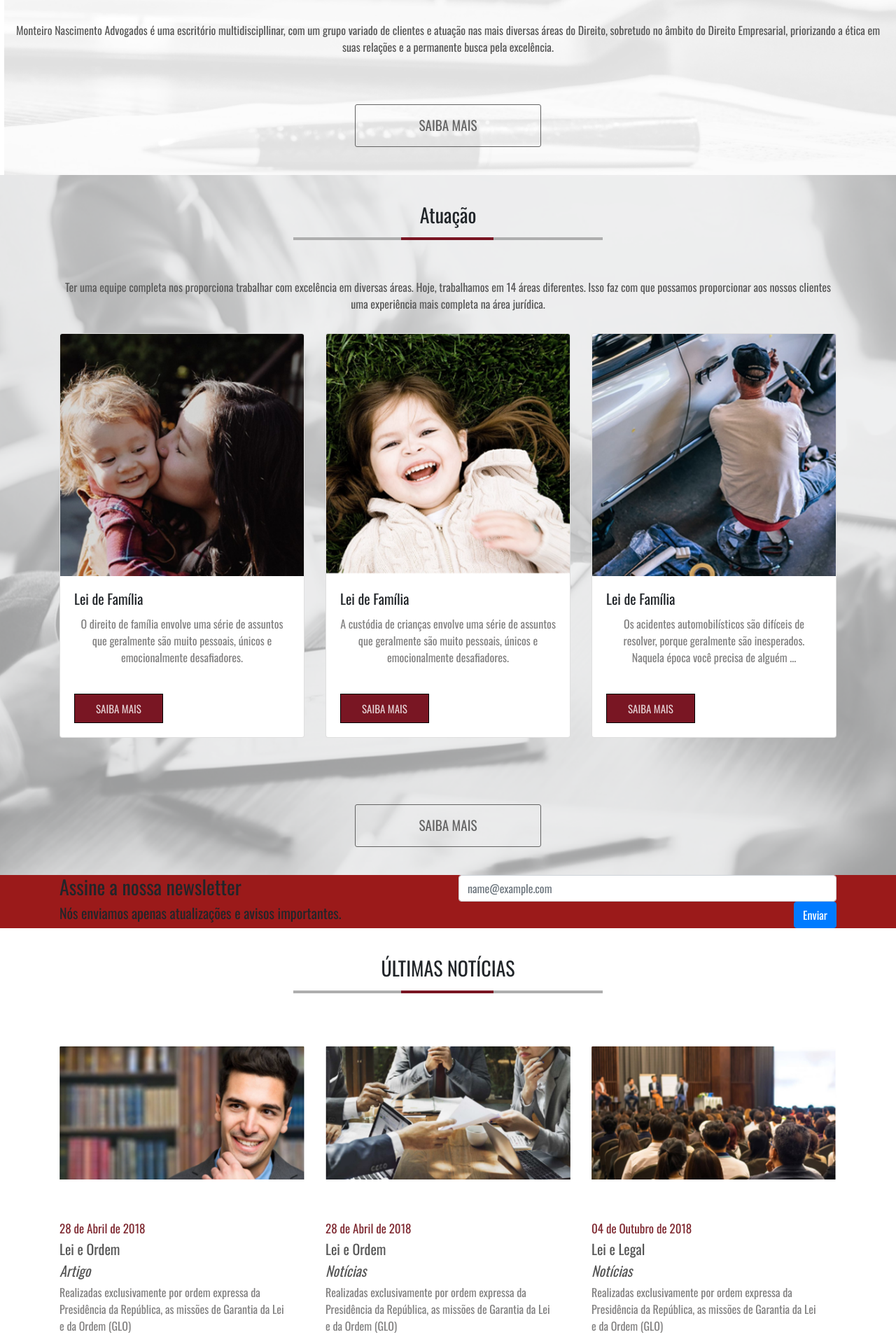
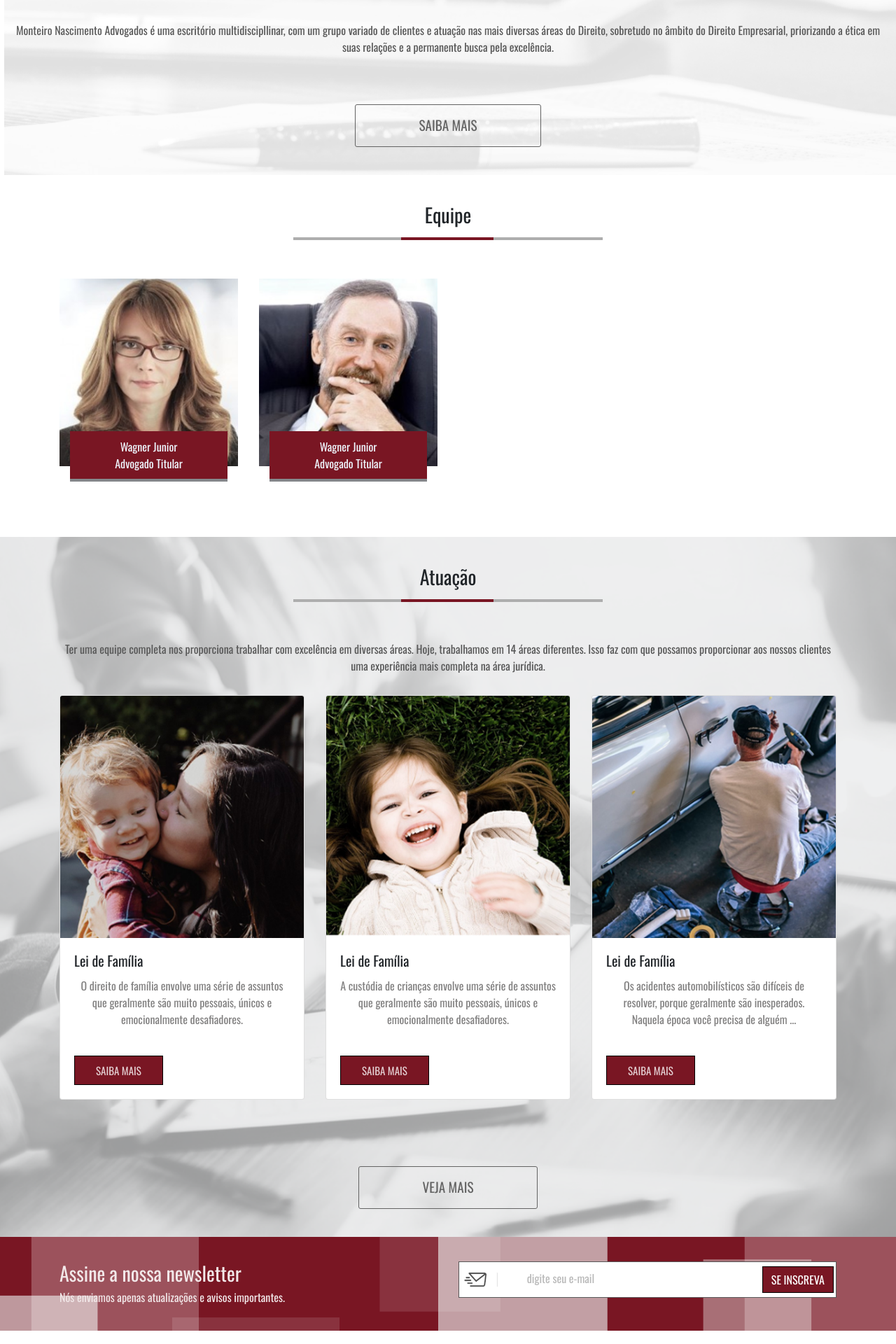
Before and after one commit to wagnerjuniorma9/mmns, a Django app: page / in a window 1280 px wide. Shown: the part 756-2676 px from the top of the page at 70% size. Run offline with Django 3.2, Linux system fonts and the light colour scheme; some libraries are stand-ins or nearby versions.

Commit message:
add equipe footer index quase pronta

```diff
--- a/app/app/static/css/style.css
+++ b/app/app/static/css/style.css
@@ -225,6 +225,59 @@ body {
 
 /*  */
 
+/* newsletter */
+.news-pai{
+    background-color: #ffffffff;
+    border: solid 1px #585858;
+    padding: 6px 3px 6px 3px;
+}
+.news{
+    display: inline-block;
+    /* min-height: 43px; */
+}
+.news-btn{
+    background-color: #791623;
+    color: #ffffffff;
+    border: solid 1px #585858;
+    /* border-radius: 3px; */
+    padding: 8px;
+    padding-left: 15px;
+    padding-right: 15px;
+}
+.news.first{
+    color: #585858;
+    font-size: 27px;
+    margin-left: 15px;
+}
+.news.first span{
+    margin-left: 12px;
+    margin-right: 12px;
+}
+.news.second{
+    /* width: 70%; */
+}
+.bg-newsletter{
+    background-image: url(../img/bg_newsletter.png);
+    background-repeat: no-repeat;
+    background-size: cover;
+    padding-top: 35px;
+    padding-bottom: 30px;
+    color: #f2e8e9;
+}
+
+.btn.btn-nws{
+    background-color: #791623;
+    border-color: #000000;
+    color: white;
+    border-radius: 0px;
+}
+.btn.btn-nws:hover{
+    background-color: #61101b;
+    border-color: #000000;
+    color: white;
+}
+/* Fim newsletter */
+
 /* Box */
 
 .box-header {
@@ -277,3 +330,14 @@ body {
     border-color: #791623;
     width: 30%;
 }
+
+
+/* Fotter */
+.footer{
+    background-color: #bdc1c6;
+    color: white;
+    padding-top: 20px;
+    padding-bottom: 15px;
+    padding: 20px;
+}
+/* fim footer */
--- a/app/app/static/js/main.js
+++ b/app/app/static/js/main.js
@@ -1,3 +1,5 @@
+
+const PLACE_HOLDER_NEWSLETTER = "digite seu e-mail"
 
 $(document).ready(function () {
 
@@ -6,4 +8,24 @@ $(document).ready(function () {
         console.log(this.getAttribute('data-btn'))
     })
 
+    // FORM NEWSLETTER paceholder manual
+    $("#newsletterform").keypress(function () {
+
+        let value = this.innerHTML.trim()
+
+        if (value == PLACE_HOLDER_NEWSLETTER) {
+            this.innerHTML = ""
+        }
+
+    })
+    $("#newsletterform").blur(function () {
+
+        let value = this.innerHTML.trim()
+
+        if (value == "") {
+            this.innerHTML = PLACE_HOLDER_NEWSLETTER
+        }
+
+    })
+
 });
--- /dev/null
+++ b/app/app/templates/component/equipe.component.html
@@ -0,0 +1,107 @@
+{% load static %}
+
+
+<div class="row">
+
+    <div class="col-md-3 eq-main">
+        <div class="eq-header">
+            <img width="100%" class="eq" src="{% static 'img/equipe_foto2.png' %}" alt="">
+        </div>
+        <div class="eq-box">
+            <div class="eq-box-princ">
+                <p>Wagner Junior</p>
+                <p>Advogado Titular</p>
+            </div>
+        </div>
+        <div class="eq-footer text-center">
+            <i class="fa fa-facebook" aria-hidden="true"></i>
+            <i class="fa fa-google-plus" aria-hidden="true"></i>
+            <i class="fa fa-twitter" aria-hidden="true"></i>
+            <p>
+                <i class="fa fa-envelope" aria-hidden="true"></i> Envie um E-mail
+            </p>
+        </div>
+    </div>
+
+    <div class="col-md-3 eq-main">
+        <div class="eq-header">
+            <img width="100%" class="eq" src="{% static 'img/equipe_foto3.png' %}" alt="">
+        </div>
+        <div class="eq-box">
+            <div class="eq-box-princ">
+                <p>Wagner Junior</p>
+                <p>Advogado Titular</p>
+            </div>
+        </div>
+        <div class="eq-footer text-center">
+            <i class="fa fa-facebook" aria-hidden="true"></i>
+            <i class="fa fa-google-plus" aria-hidden="true"></i>
+            <i class="fa fa-twitter" aria-hidden="true"></i>
+            <p>
+                <i class="fa fa-envelope" aria-hidden="true"></i> Envie um E-mail
+            </p>
+        </div>
+    </div>
+
+    <br>
+    <br><br><br>
+
+</div>
+
+<style>
+    .eq-main:hover{
+        margin-top: -20px;
+    }
+    .eq-main:hover .eq-footer {
+        /* display: block; */
+        visibility: visible;
+    }
+    .eq-main:hover .eq-box-princ {
+        background-color: #84878b;
+        border-bottom: solid 4px #791623;
+    }
+
+    .eq-footer {
+        /* display: none; */
+        visibility: hidden;
+    }
+
+    .eq-footer i {
+        cursor: pointer;
+        margin-right: 17px;
+        color: #96968c;
+        /* text-align: center; */
+        font-size: 110%;
+    }
+
+    .eq-footer i:hover {
+        color: #696961;
+    }
+
+    .eq-footer p {
+        color: #96968c;
+    }
+
+    .eq-header {
+        margin-bottom: -65px;
+    }
+
+    .eq-box {
+        text-align: center;
+        padding: 15px;
+        /* background-color: brown; */
+        color: aliceblue;
+        /* border: solid 1px black; */
+    }
+
+    .eq-box p {
+        margin-bottom: 0px;
+    }
+
+    .eq-box-princ {
+        background-color: #791623;
+        border-bottom: solid 4px #84878b;
+        padding: 10px;
+        position: relative;
+    }
+</style>
--- a/app/app/templates/component/newsletter.component.html
+++ b/app/app/templates/component/newsletter.component.html
@@ -1,17 +1,48 @@
-<div class="container-fluid" style="background-color: rgb(155, 26, 26);">
+{% load static %}
+
+<div class="container-fluid bg-newsletter" style="background-color: rgb(155, 26, 26);">
     <div class="container">
         <div class="row">
             <div class="col-md-6">
                 <div class="">
                     <h3>Assine a nossa newsletter</h3>
-                    <h5>Nós enviamos apenas atualizações e avisos importantes.</h5>
+                    <h5 style="font-size: 16px;">Nós enviamos apenas atualizações e avisos importantes.</h5>
                 </div>
             </div>
             <div class="col-md-6">
-                <div class="form-group">
-                    <input type="email" class="form-control" id="exampleFormControlInput1" placeholder="name@example.com">
-                    <button class="btn btn-primary float-right">Enviar</button>
+                <!-- <div class="news-pai">
+                    <div class="news first">
+                        <i class="fa fa-envelope-o"></i> <span>|</span>
+                    </div>
+                    <div class="news second" contenteditable="true">
+                        wagner.junior@ma9.com.br
+                    </div>
+                    <div class="news news-btn float-right">
+                        SE INSCREVA
+                    </div>
+                </div> -->
+
+                <div class="news-pai">
+                    <!-- <div class="news first">
+                        <i class="fa fa-envelope-o"></i>
+                        <span>|</span>
+                    </div>
+                    <div class="news second" contenteditable="true">
+                        wagner.junior@ma9.com.br
+                    </div> -->
+                    <div class="row">
+                        <div style="padding-top: 3px;" class=" col-md-2 col-5">
+                            <img width="100%" src="{% static 'img/newsletter_foto1.png' %}" alt="">
+                        </div>
+                        <div id="newsletterform" style="padding-top: 5px; color: #b9b9b9;" class=" col-md-7 col-7" contenteditable="true">
+                            digite seu e-mail
+                        </div>
+                        <div class=" col-md-3 col-5">
+                            <a class="btn btn-nws float-right" href="#">SE INSCREVA</a>
+                        </div>
+                    </div>
                 </div>
+
             </div>
         </div>
     </div>
--- a/app/app/templates/index.html
+++ b/app/app/templates/index.html
@@ -45,6 +45,29 @@
             </div>
         </div>
 
+        <!-- Equipe -->
+        <div class="container-fluid">
+            <div class="container">
+
+                <div class="box-header">
+                    <div class="text-center">
+                        <h3>Equipe</h3>
+                        <div class="borda-pai">
+                            <div class="borda borda-right"></div>
+                            <div class="borda borda-center"></div>
+                            <div class="borda borda-left"></div>
+                        </div>
+                    </div>
+                </div>
+
+                {% include "component/equipe.component.html" %}
+
+            </div>
+        </div>
+
+        <!-- Fim equipe -->
+
+        <!-- Atuacao -->
         <div class="container-fluid bg-index-2">
             <div class="container">
 
@@ -69,63 +92,13 @@
                 <div class="row">
 
                     <!-- Gerando atuacaoComponent com array vindo da view.py -->
-                    {% for atuacao in atuacaoList %}
-                        {% include "component/atuacao.component.html" with atuacao=atuacao %}
-                    {% endfor %}
-
-                    <!-- <div class="col-md-4">
-                        <div class="card">
-                            <img class="card-img-top" src="{% static 'img/atu_foto1.png' %}" alt="Card image cap">
-                            <div class="card-body">
-                                <h5 class="card-title">Lei de Família</h5>
-                                <p class="card-text text-center color-828181">O direito de família envolve uma série de assuntos que geralmente são muito pessoais, únicos
-                                    e emocionalmente desafiadores.</p>
-                            </div>
-                            <div class="card-body">
-                                <div class="btn-monteiro" data-btn="bola">
-                                    SAIBA MAIS
-                                </div>
-                            </div>
-                        </div>
-                    </div>
-
-                    <div class="col-md-4">
-                        <div class="card">
-                            <img class="card-img-top" src="{% static 'img/atu_foto2.png' %}" alt="Card image cap">
-                            <div class="card-body">
-                                <h5 class="card-title">Lei de Família</h5>
-                                <p class="card-text text-center color-828181">A custódia de crianças envolve uma série de assuntos que geralmente são muito pessoais, únicos
-                                    e emocionalmente desafiadores.</p>
-                            </div>
-                            <div class="card-body">
-                                <div class="btn-monteiro" data-btn="bola">
-                                    SAIBA MAIS
-                                </div>
-                            </div>
-                        </div>
-                    </div>
-
-                    <div class="col-md-4">
-                        <div class="card">
-                            <img class="card-img-top" src="{% static 'img/atu_foto3.png' %}" alt="Card image cap">
-                            <div class="card-body">
-                                <h5 class="card-title">Lei de Família</h5>
-                                <p class="card-text text-center color-828181">Os acidentes automobilísticos são difíceis de resolver, porque geralmente são inesperados.
-                                    Naquela época você precisa de alguém ...</p>
-                            </div>
-                            <div class="card-body">
-                                <div class="btn-monteiro" data-btn="bola">
-                                    SAIBA MAIS
-                                </div>
-                            </div>
-                        </div>
-                    </div> -->
+                    {% for atuacao in atuacaoList %} {% include "component/atuacao.component.html" with atuacao=atuacao %} {% endfor %}
 
                 </div>
 
                 <div class="text-center box-footer">
                     <div class="btn-custon default">
-                        SAIBA MAIS
+                        VEJA MAIS
                     </div>
                 </div>
 
@@ -134,6 +107,7 @@
 
         {% include "component/newsletter.component.html" %}
 
+        <!-- Noticias -->
         <div class="container-fluid">
             <div class="container">
 
@@ -148,13 +122,11 @@
                     </div>
                 </div>
 
-                    <!-- GERANDO COMONENT ATUACAO -->
+                <!-- GERANDO COMONENT NOTÍCIAS  -->
                 <div class="row">
 
-                        <!-- Gerando atuacaoComponent com array vindo da view.py -->
-                        {% for noticia in noticiasList %}
-                            {% include "component/noticia.component.html" with noticia=noticia %}
-                        {% endfor %}
+                    <!-- Gerando NOTÍCIAS Component com array vindo da view.py -->
+                    {% for noticia in noticiasList %} {% include "component/noticia.component.html" with noticia=noticia %} {% endfor %}
 
                 </div>
 
--- a/app/app/templates/static/footer.html
+++ b/app/app/templates/static/footer.html
@@ -0,0 +1,19 @@
+ {% load static %}
+
+<div class="footer" class="container-fluid">
+    <div class="row">
+        <div class="col-md-5">
+            <p>NOSSOS ESCRITÓRIOS:</p>
+            <p>ARACAJU | MACEÍO | RECIFE | JOÃO PESSOA</p>
+        </div>
+        <div class="col-md-4">
+            <P class="">
+                <img width="150px" src="{% static 'img/footer_logo.png' %}" alt="">
+            </P>
+            <P>© 2018 - MONTEIRO NASCIMENTO</P>
+        </div>
+        <div class="col-md-3">
+            <img style="padding-top: 45px;" class="float-right" src="{% static 'img/logo_ma9_RGB.png' %}" alt="">
+        </div>
+    </div>
+</div>
```
Also changed, not shown: app/app/static/img/bg_newsletter.png (added), app/app/static/img/equipe_foto1.png (added), app/app/static/img/equipe_foto2.png (added), app/app/static/img/equipe_foto3.png (added), app/app/static/img/equipe_foto4.png (added), app/app/static/img/footer_logo.png (added), app/app/static/img/logo_ma9_RGB.png (added), app/app/static/img/newsletter_foto1.png (added). Lines whose indentation alone changed are shown as unchanged.
